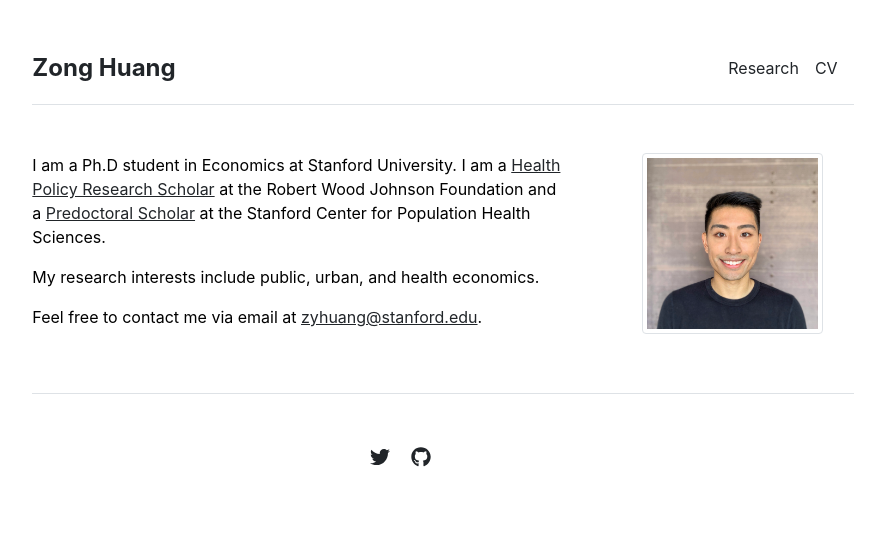
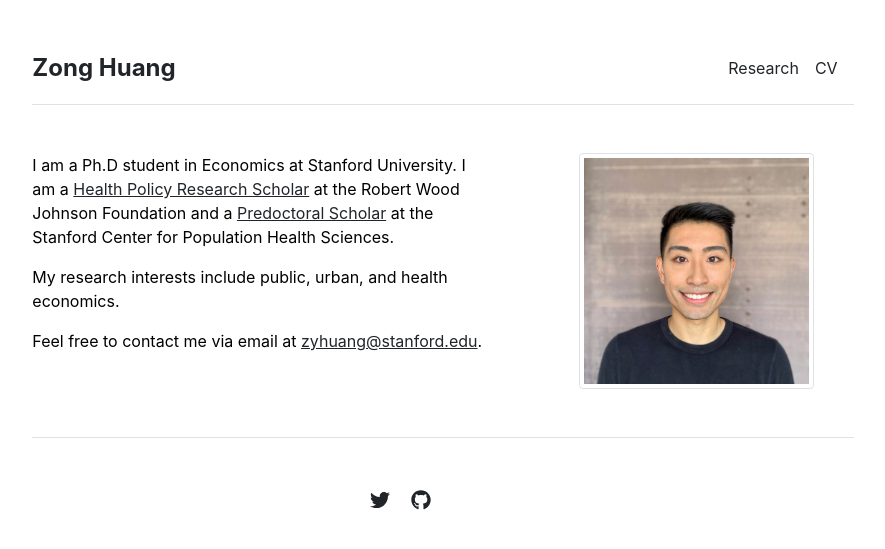
Before and after one commit to z-y-huang/z-y-huang.github.io, a Jekyll site: the page built from index.md, in a window 1280 px wide. Shown: the top 549 px of the page, without its empty margins (197-1082 px from the left). Built offline with Jekyll 4.4.1, drawn with Linux system fonts in a browser that asks for light colours.

Commit message:
Play around with text to picture ratio

```diff
--- a/_layouts/home.html
+++ b/_layouts/home.html
@@ -3,10 +3,10 @@ layout: default
 ---
 
 <div class="row g-5 mb-5">
-  <div class="col-md-8">
+  <div class="col-md-7">
     {{ content }}
   </div>
-  <div class="col-md-4" align="center">
+  <div class="col-md-5" align="center">
     <img src="{{ site.github.url }}/assets/img/home.jpg" alt="Home" width="75%" class="img-thumbnail">
   </div>
 </div>
```
